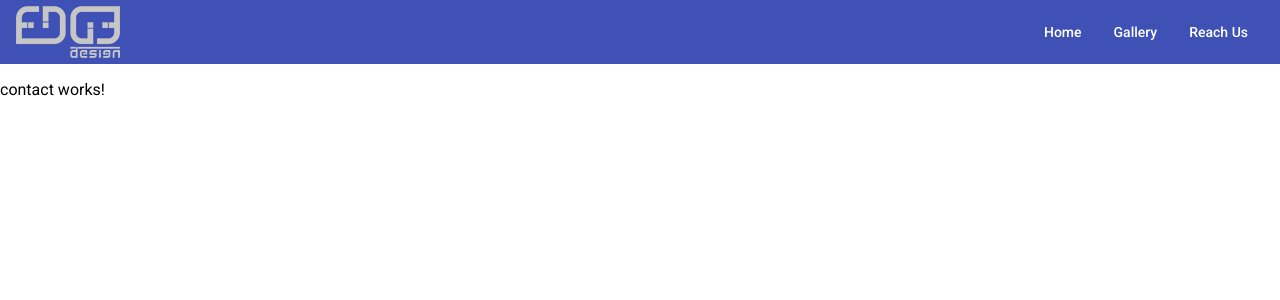
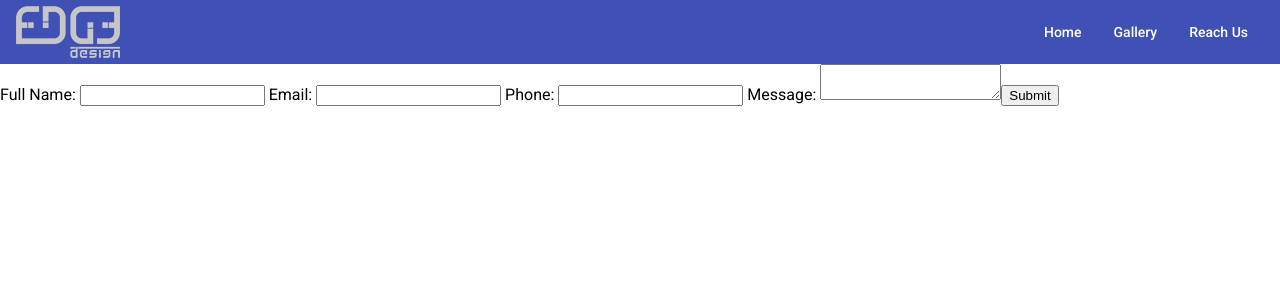
Before and after one commit to asfathahamed/edgedesign, an Angular app: page /contact in a window 1280 px wide. Shown: the top 300 px of the page. Built offline with nearby package versions, Linux system fonts and the light colour scheme.

Commit message:
Contact form introduced

```diff
--- a/src/app/app.module.ts
+++ b/src/app/app.module.ts
@@ -9,6 +9,7 @@ import { AppComponent } from './app.component';
 import { HomeComponent } from './home/home.component';
 import { GalleryComponent } from './gallery/gallery.component';
 import { ContactComponent } from './contact/contact.component';
+import { ReactiveFormsModule } from '@angular/forms';
 
 @NgModule({
   declarations: [
@@ -21,7 +22,8 @@ import { ContactComponent } from './contact/contact.component';
     BrowserModule,
     AppRoutingModule,
     BrowserAnimationsModule,
-    SharedMaterialModule
+    SharedMaterialModule,
+    ReactiveFormsModule
   ],
   providers: [],
   bootstrap: [AppComponent]
--- a/src/app/contact/contact.component.html
+++ b/src/app/contact/contact.component.html
@@ -1 +1,25 @@
-<p>contact works!</p>
+
+<form [formGroup]="profileForm" (submit)="validate()">
+
+    <label>
+      Full Name:
+      <input type="text" formControlName="fullName">
+    </label>
+
+    <label>
+      Email:
+      <input type="email" formControlName="email">
+    </label>
+
+    <label>
+      Phone:
+      <input type="tel" formControlName="phone">
+    </label>
+
+    <label>
+      Message:
+      <textarea type="text" formControlName="message"></textarea>
+    </label>
+
+    <button type="submit">Submit</button>
+  </form>
--- a/src/app/contact/contact.component.ts
+++ b/src/app/contact/contact.component.ts
@@ -1,4 +1,5 @@
 import { Component, OnInit } from '@angular/core';
+import { FormBuilder, Validators, FormGroup } from '@angular/forms';
 
 @Component({
   selector: 'app-contact',
@@ -7,9 +8,20 @@ import { Component, OnInit } from '@angular/core';
 })
 export class ContactComponent implements OnInit {
 
-  constructor() { }
+  profileForm: FormGroup;
+  constructor(private fb: FormBuilder) { }
 
   ngOnInit() {
+    this.profileForm = this.fb.group({
+      fullName: ['', [Validators.required, Validators.minLength(3), Validators.maxLength(20)]],
+      email: ['',  [Validators.required, Validators.email]],
+      phone: ['',  Validators.required],
+      message: ['',  Validators.required]
+    })
+  }
+
+  validate() {
+    console.log('Validated', this.profileForm);
   }
 
 }
```
